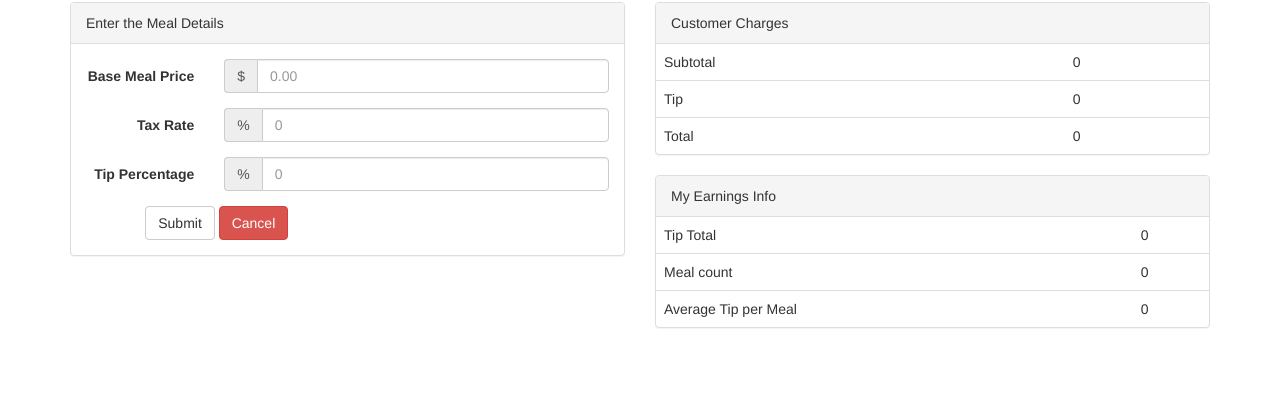
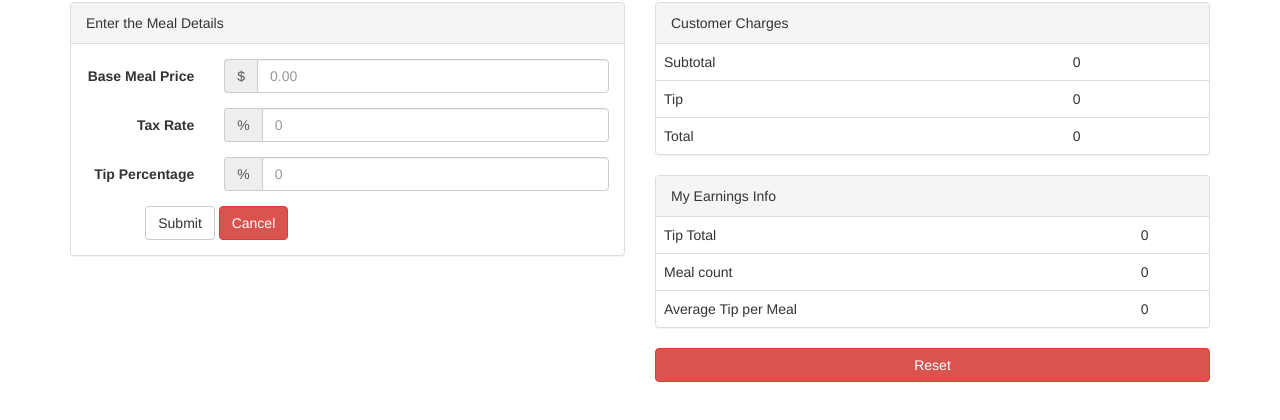
Before and after one commit to barraponto/angular-objects, a website: page index.html in a window 1280 px wide. Shown: the part 68-488 px from the top of the page. Drawn offline with nearby package versions, Linux system fonts and the light colour scheme.

Commit message:
setup the reset button

```diff
--- a/index.html
+++ b/index.html
@@ -113,6 +113,11 @@
               </tr>
             </table>
           </div>
+            <button ng-click="onReset($event)"
+              class="btn btn-block btn-danger" type="button"
+              aria-label="Reset">
+              Reset
+            </button>
         </div>
       </div>
     </div>
--- a/waitstaff.js
+++ b/waitstaff.js
@@ -38,4 +38,7 @@ angular.module('Waitstaff', [])
             return 0;
         }
     };
+    $scope.onReset = function(e) {
+         $scope.tips = [];
+    };
 });
```
